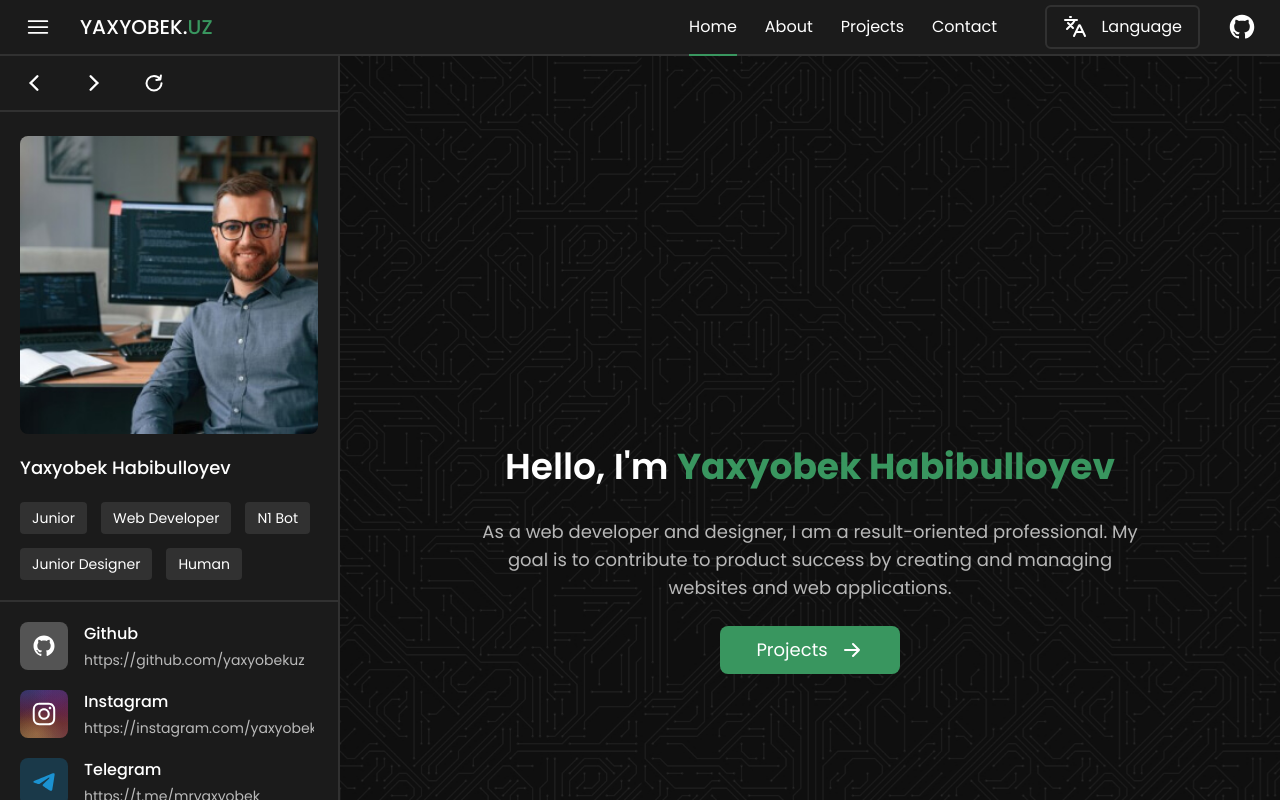
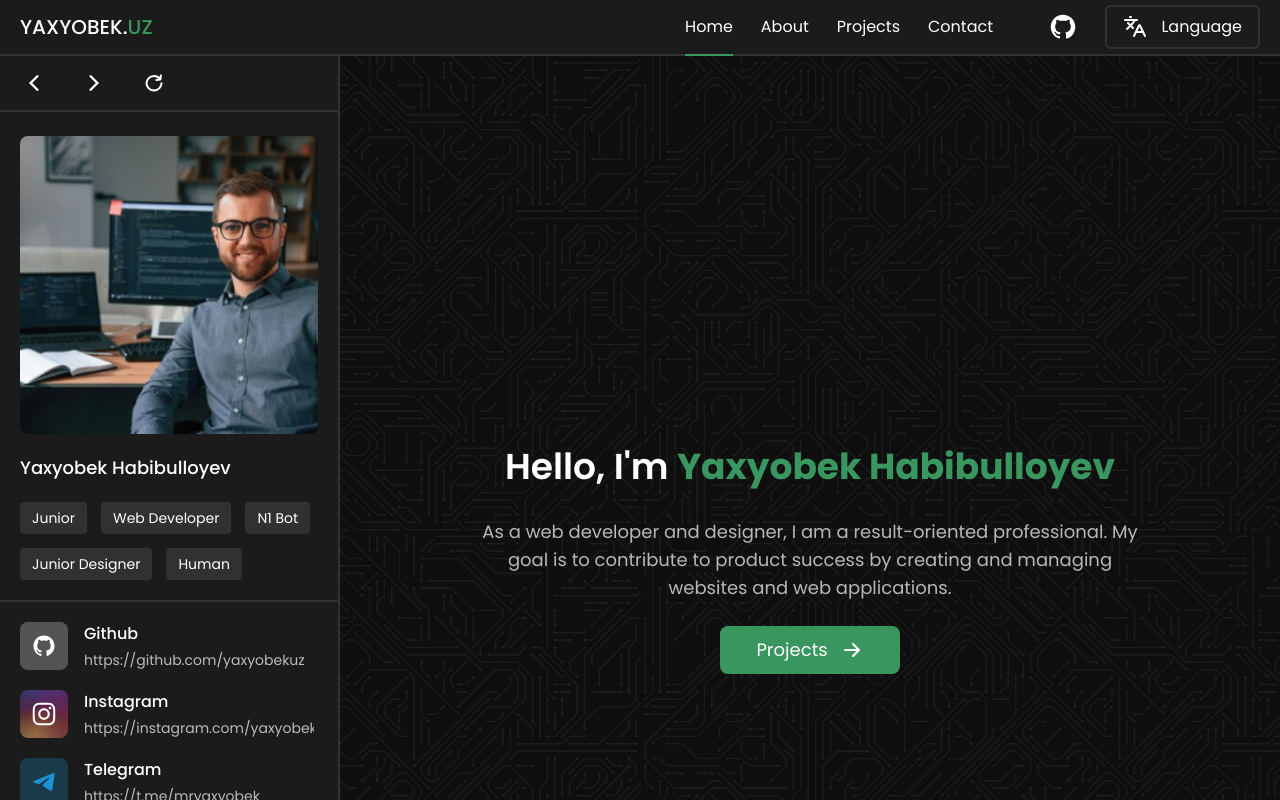
Before and after one commit to yaxyobekuz/portfolio, a React (Vite) app: page / in a window 1280 px wide. Built offline with nearby package versions, Linux system fonts and the light colour scheme.

Commit message:
update header hamburger menu styles

```diff
--- a/src/components/Header.jsx
+++ b/src/components/Header.jsx
@@ -14,21 +14,22 @@ import { useTranslation } from "react-i18next";
 import githubLogo from "../assets/images/icons/github-logo.svg";
 import hamburgerMenuIcon from "../assets/images/icons/hamburger-menu.svg";
 
-const Header = () => {
+const Header = ({ toggleOpenSidebar }) => {
   const { t, i18n } = useTranslation();
   const currentLanguage = i18n.language;
   const isEn = currentLanguage === "en";
   const navLinks = t("header_navlinks", { returnObjects: true });
 
   return (
-    <header className="flex items-center justify-between h-14 bg-dark-300 px-3.5 border-b-2 border-dark-200 sm:px-4">
+    <header className="flex items-center justify-between relative z-3 h-14 bg-dark-300 pl-3.5 pr-5 border-b-2 border-dark-200 xl:px-5">
       {/* Logo & Hamburger menu btn wrapper */}
       <div className="flex items-center gap-3.5 sm:gap-5">
         {/* hamburger menu btn */}
         <button
+          onClick={toggleOpenSidebar}
           title={isEn ? "Menu" : "Menyu"}
           aria-label={isEn ? "Menu" : "Menyu"}
-          className="flex items-center justify-center size-11 rounded"
+          className="flex items-center justify-center size-11 rounded xl:hidden"
         >
           <img
             width={24}
@@ -68,15 +69,12 @@ const Header = () => {
 
         {/* Actions */}
         <div className="flex items-center gap-3.5 sm:gap-5">
-          {/* lang menu btn */}
-          <LangMenu />
-
           {/* github */}
           <a
             target="_blank"
             className="p-2 rounded"
             rel="noopener noreferrer"
-            href={userProfile.socialLinks.github}
+            href={userProfile.socialLinks.en[0].value}
             aria-label={`${userProfile.firstName} github profile`}
           >
             <img
@@ -87,6 +85,9 @@ const Header = () => {
               alt="github logo svg"
             />
           </a>
+
+          {/* lang menu btn */}
+          <LangMenu />
         </div>
       </div>
     </header>
```
